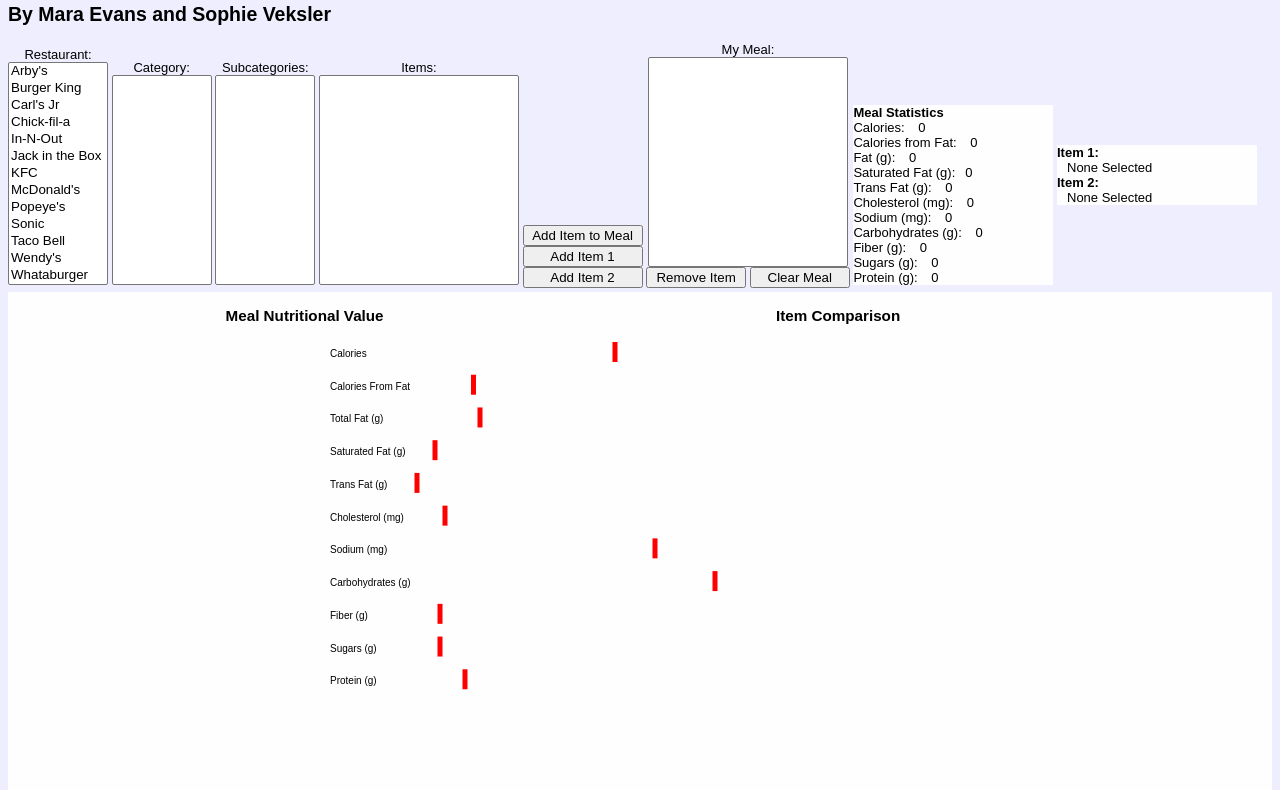
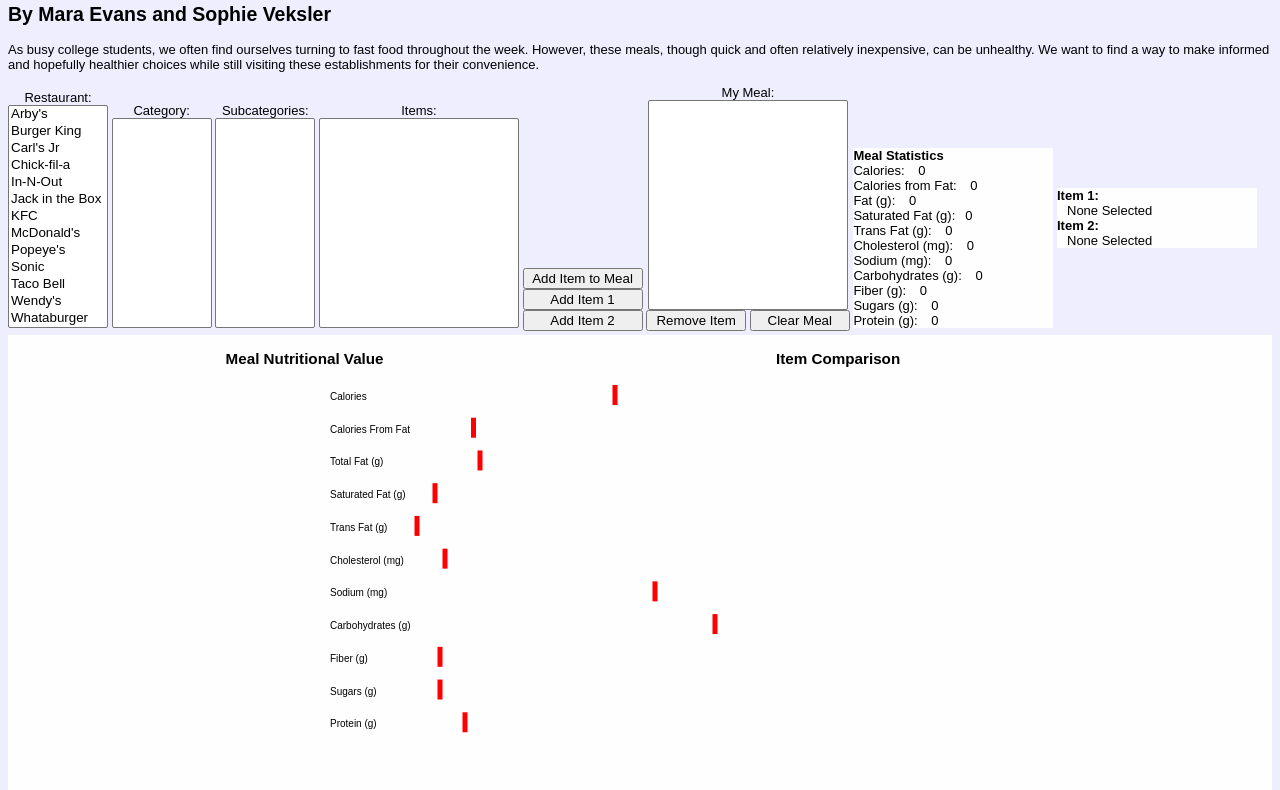
Before and after one commit to evans-mara/Know-Food, a plain HTML site: page index.html in a window 1280 px wide. Shown: the part 63-853 px from the top of the page. Drawn offline with nearby package versions, Linux system fonts and the light colour scheme.

Commit message:
Update index.html

```diff
--- a/index.html
+++ b/index.html
@@ -151,6 +151,7 @@
 	<body>
 		<h1> Know Food </h1>
 		<h2> By Mara Evans and Sophie Veksler</h2>
+		<p>As busy college students, we often find ourselves turning to fast food throughout the week. However, these meals, though quick and often relatively inexpensive, can be unhealthy. We want to find a way to make informed and hopefully healthier choices while still visiting these establishments for their convenience.</p>
 		<div id = "topBar">
 			<div>
 				Restaurant: <br>
```
